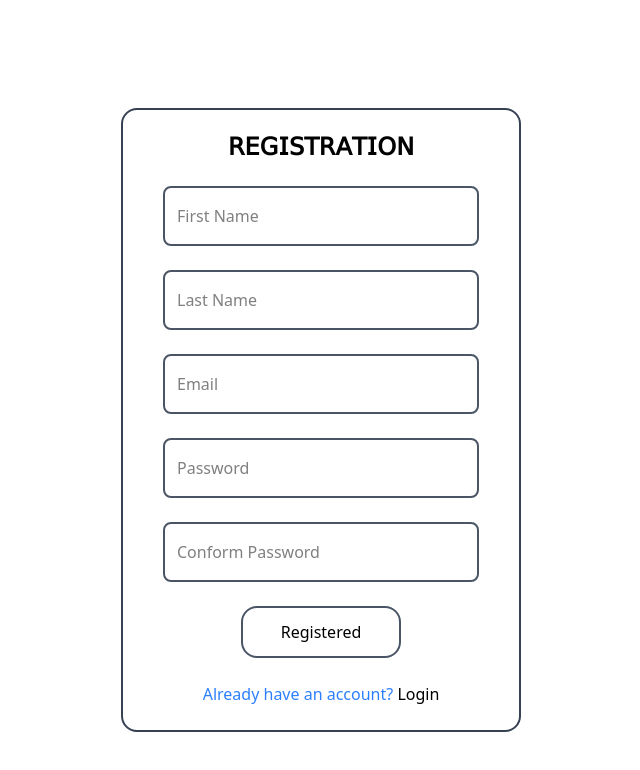
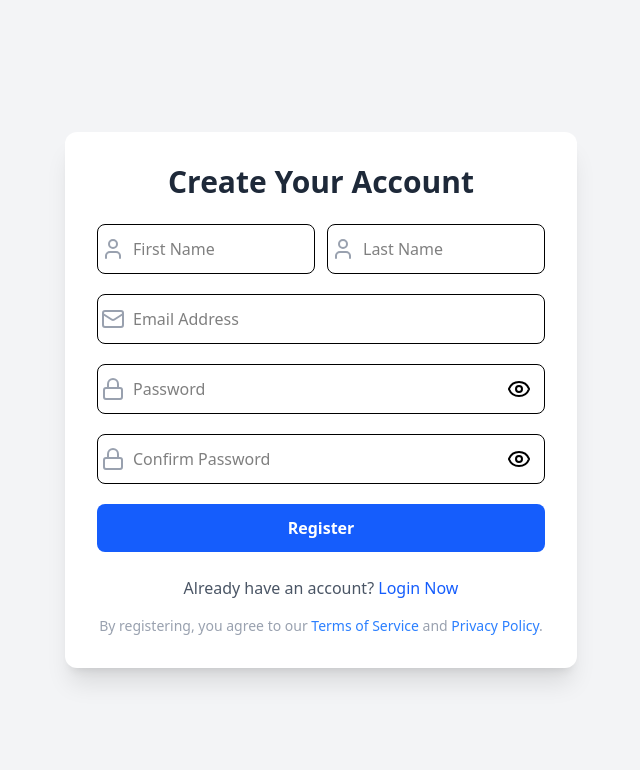
Before and after one commit to ROHANCHOUKSEY/Ecommerce, a React (Vite) app in the folder EcommerceFrontend/: page / in a window 1280 px wide. Shown: the top 770 px of the page, without its empty margins (319-959 px from the left). Built offline with nearby package versions, Linux system fonts and the light colour scheme.

Commit message:
Add Password Show/Hide Functionality

```diff
--- a/EcommerceFrontend/package.json
+++ b/EcommerceFrontend/package.json
@@ -11,6 +11,7 @@
   },
   "dependencies": {
     "@tailwindcss/vite": "^4.1.13",
+    "lucide-react": "^0.544.0",
     "react": "^19.1.1",
     "react-dom": "^19.1.1",
     "react-router-dom": "^7.9.1",
--- a/EcommerceFrontend/src/Component/AuthComponent/Registration.jsx
+++ b/EcommerceFrontend/src/Component/AuthComponent/Registration.jsx
@@ -1,5 +1,6 @@
-import React, { useState } from 'react'
-import { NavLink, useNavigate } from 'react-router-dom'
+import React, { useState } from 'react';
+import { NavLink, useNavigate } from 'react-router-dom';
+import { Eye, EyeOff, Lock, Mail, User } from "lucide-react";
 
 const Registration = () => {
 
@@ -13,16 +14,18 @@ const Registration = () => {
 
     const [registeredError, setregisteredError] = useState([]);
 
+    const [showPassword, setShowPassoword] = useState(true);
+    const [showConfirmPassword, setShowConfirmPassoword] = useState(true);
+
     const navigate = useNavigate();
 
     const handleUserRegistration = (e) => {
         const { name, value } = e.target;
-        setUserRegistered({ ...userRegistered, [name]: value })
-    }
+        setUserRegistered({ ...userRegistered, [name]: value });
+    };
 
     const handle_SubmitRegistration = async (e) => {
-        e.preventDefault();  // Prevent page refresh
-
+        e.preventDefault();
         try {
             const response = await fetch("http://localhost:3002/user/userRegistration", {
                 method: "POST",
@@ -32,74 +35,146 @@ const Registration = () => {
                 },
                 body: JSON.stringify({ ...userRegistered })
             });
+
             const data = await response.json();
+            if (!response.ok) throw data;
 
-            if (!response.ok) {
-                throw data;
-            }
-
-            //send verification otp
             const sendOtp = await fetch("http://localhost:3002/user/sendotp", {
                 method: "POST",
                 credentials: "include",
-            })
+            });
 
             const otpData = await sendOtp.json();
-
-            if (!sendOtp.ok) {
-                throw otpData
-            }
+            if (!sendOtp.ok) throw otpData;
 
             await navigate("/verifyOtp");
 
             return data;
-
         } catch (error) {
             if (error.error) {
-                // Validation errors
                 setregisteredError(error.error.map(err => err.msg));
             } else if (error.message) {
-                // Other errors like "user is already registered"
                 setregisteredError([error.message]);
             } else {
                 setregisteredError(["An unexpected error occurred"]);
             }
         }
+    };
+
+    const handleShowPassword = () => {
+        setShowPassoword(!showPassword);
     }
 
+    const handleShowConfirmPassword = () => {
+        setShowConfirmPassoword(!showConfirmPassword);
+    }
+
+
     return (
-        <>
-            <div className='md:min-h-screen flex justify-center items-center m-5'>
-                <div className='w-full md:w-100 border-2 border-gray-700 rounded-2xl'>
-                    <div className='flex flex-col justify-center mt-5'>
-                        {registeredError.map((error) => (
-                            <div className='flex w-100'>
-                                <p className='font-light text-red-500 text-center m-0'>{error}</p>
-                            </div>
+        <div className="min-h-screen flex items-center justify-center bg-gray-100 p-4">
+            <div className="bg-white rounded-xl shadow-xl max-w-lg w-full p-8">
+                <h1 className="text-3xl font-bold text-center text-gray-800 mb-6">Create Your Account</h1>
+
+                {registeredError.length > 0 &&
+                    <div className="mb-4 bg-red-100 border border-red-400 text-red-700 px-4 py-3 rounded">
+                        {registeredError.map((error, idx) => (
+                            <p key={idx} className="text-sm">{error}</p>
                         ))}
-                        <h1 className='text-2xl font-bold text-center'>𝖱𝖤𝖦𝖨𝖲𝖳𝖱𝖠𝖳𝖨𝖮𝖭</h1>
-                        <form onSubmit={handle_SubmitRegistration}>
-                            <div className='flex flex-col justify-center px-4 md:px-10 py-4 md:py-6 gap-6'>
-                                <input className='border-2 h-10 md:h-15 border-gray-600 rounded-md md:rounded-lg focus:outline-0 p-3' name="firstname" value={userRegistered.firstname} onChange={handleUserRegistration} type="text" placeholder='First Name' required />
-                                <input className='border-2 h-10 md:h-15 border-gray-600 rounded-md md:rounded-lg focus:outline-0 p-3' name="lastname" value={userRegistered.lastname} onChange={handleUserRegistration} type="text" placeholder='Last Name' required />
-                                <input className='border-2 h-10 md:h-15 border-gray-600 rounded-md md:rounded-lg focus:outline-0 p-3' name="email" value={userRegistered.email} onChange={handleUserRegistration} type="email" placeholder='Email' required />
-                                <input className='border-2 h-10 md:h-15 border-gray-600 rounded-md md:rounded-lg focus:outline-0 p-3' name="password" value={userRegistered.password} onChange={handleUserRegistration} type="password" placeholder='Password' required />
-                                <input className='border-2 h-10 md:h-15 border-gray-600 rounded-md md:rounded-lg focus:outline-0 p-3' name="confirm_password" value={userRegistered.confirm_password} onChange={handleUserRegistration} type="password" placeholder='Conform Password' required />
-                                <div className='flex justify-center'>
-                                    <button type='submit' className='flex justify-center border-2 border-gray-600 rounded-2xl focus:outline-0 p-3 w-40 cursor-pointer'>Registered</button>
-                                </div>
-                                <div className='text-center'>
-                                    <p>
-                                        <span className='text-blue-500'>Already have an account? </span><NavLink to="/userLogin">Login</NavLink>
-                                    </p>
-                                </div>
-                            </div>
-                        </form>
                     </div>
-                </div>
+                }
+
+                <form onSubmit={handle_SubmitRegistration} className="space-y-5">
+                    <div className="flex flex-col md:flex-row gap-3">
+                        <div className='relative flex items-center'>
+                            <User className='absolute left-1 text-gray-400'/>
+                            <input
+                                className="w-full flex-1 p-3 pl-[35px] border rounded-lg focus:outline-none focus:ring-2 focus:ring-blue-500"
+                                name="firstname"
+                                value={userRegistered.firstname}
+                                onChange={handleUserRegistration}
+                                type="text"
+                                placeholder="First Name"
+                                required
+                            />
+                        </div>
+
+                        <div className='relative flex items-center'>
+                            <User className='absolute left-1 text-gray-400' />
+                            <input
+                                className="w-full flex-1 p-3 pl-[35px] border rounded-lg focus:outline-none focus:ring-2 focus:ring-blue-500"
+                                name="lastname"
+                                value={userRegistered.lastname}
+                                onChange={handleUserRegistration}
+                                type="text"
+                                placeholder="Last Name"
+                                required
+                            />
+                        </div>
+
+                    </div>
+
+                    <div className='relative flex items-center'>
+                        <Mail className='absolute left-1 text-gray-400' />
+                        <input
+                            className="w-full p-3 pl-[35px] border rounded-lg focus:outline-none focus:ring-2 focus:ring-blue-500"
+                            name="email"
+                            value={userRegistered.email}
+                            onChange={handleUserRegistration}
+                            type="email"
+                            placeholder="Email Address"
+                            required
+                        />
+                    </div>
+
+                    <div className='relative flex items-center'>
+                        <Lock className='absolute left-1 text-gray-400'/>
+                        <input
+                            className="w-full p-3 pl-[35px] border rounded-lg focus:outline-none focus:ring-2 focus:ring-blue-500"
+                            name="password"
+                            value={userRegistered.password}
+                            onChange={handleUserRegistration}
+                            type={showPassword ? "password" : "text"}
+                            placeholder="Password"
+                            required
+                        />
+                        {showPassword ? <Eye className='absolute w-10  right-0 pr-3 flex items-center cursor-pointer' onClick={handleShowPassword} /> : <EyeOff className='absolute w-10 inset-y-3 right-0 pr-3 flex items-center cursor-pointer' onClick={handleShowPassword} />}
+                    </div>
+
+                    <div className='relative flex items-center'>
+                        <Lock className='absolute left-1 text-gray-400'/>
+                        <input
+                            className="w-full p-3 pl-[35px] border rounded-lg focus:outline-none focus:ring-2 focus:ring-blue-500"
+                            name="confirm_password"
+                            value={userRegistered.confirm_password}
+                            onChange={handleUserRegistration}
+                            type={showConfirmPassword ? "password" : "text"}
+                            placeholder="Confirm Password"
+                            required
+                        />
+                        {showConfirmPassword ? <Eye className='absolute w-10 right-0 pr-3 flex items-center cursor-pointer' onClick={handleShowConfirmPassword} /> : <EyeOff className='absolute w-10 right-0 inset-y-3 pr-3 flex items-center cursor-pointer' onClick={handleShowConfirmPassword} />}
+                    </div>
+
+                    <button
+                        type="submit"
+                        className="w-full bg-blue-600 hover:bg-blue-700 text-white font-semibold py-3 rounded-lg transition duration-200"
+                    >
+                        Register
+                    </button>
+                </form>
+
+                <p className="text-center text-gray-600 mt-6">
+                    Already have an account?{' '}
+                    <NavLink to="/userLogin" className="text-blue-600 hover:underline">
+                        Login Now
+                    </NavLink>
+                </p>
+
+                <p className="text-center text-gray-400 text-sm mt-4">
+                    By registering, you agree to our <span className="text-blue-500 cursor-pointer">Terms of Service</span> and <span className="text-blue-500 cursor-pointer">Privacy Policy</span>.
+                </p>
             </div>
-        </>
-    )
-}
+        </div>
+    );
+};
 
-export default Registration
+export default Registration;
```
Also changed, not shown: 1 other file (tests, documents, lock files or other folders).
